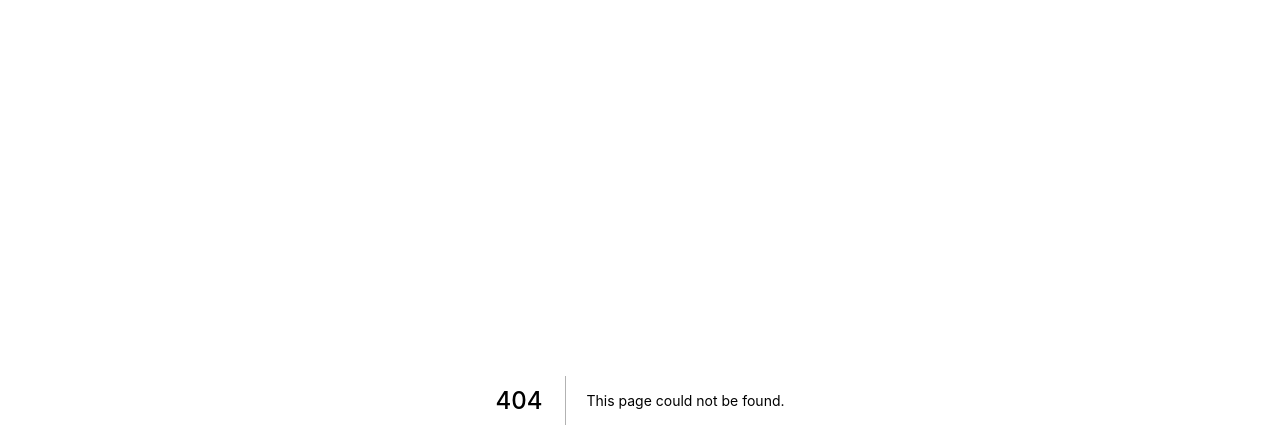
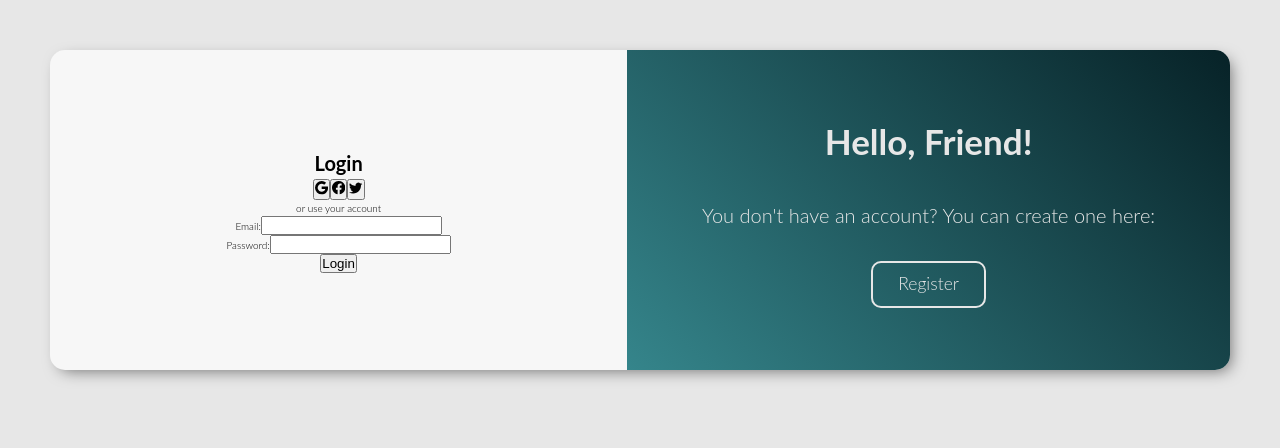
Before and after one commit to cristian-quintanilla/mytasks, a Next.js app: page /login in a window 1280 px wide. Before the commit this address had no page. Shown: the top 448 px of the page. Built offline with nearby package versions, Linux system fonts and the light colour scheme.

Commit message:
Login page styles

```diff
--- a/package.json
+++ b/package.json
@@ -11,7 +11,8 @@
     "next": "12.0.10",
     "node-sass": "^6.0.1",
     "react": "17.0.2",
-    "react-dom": "17.0.2"
+    "react-dom": "17.0.2",
+    "react-icons": "^4.3.1"
   },
   "devDependencies": {
     "@types/node": "17.0.15",
--- /dev/null
+++ b/pages/login.tsx
@@ -0,0 +1,71 @@
+/* eslint-disable react/no-unescaped-entities */
+import Head from 'next/head';
+import Link from 'next/link';
+
+import { BsGoogle, BsFacebook, BsTwitter } from 'react-icons/bs';
+
+const LoginPage = () => {
+	return (
+		<>
+			<Head>
+				<title>MyTasks - Login</title>
+				{/* <link rel='shortcut icon' href='/static/img/web_icon.ico' /> */}
+			</Head>
+
+			<div className='login'>
+				<form className='login__form'>
+					<h1>Login</h1>
+
+					<section className='login__social'>
+						<button className='login__social-button'>
+							<BsGoogle />
+						</button>
+
+						<button className='login__social-button'>
+							<BsFacebook />
+						</button>
+
+						<button className='login__social-button'>
+							<BsTwitter />
+						</button>
+					</section>
+
+					<p className='login__text'>or use your account</p>
+
+					<section className='login__form-group'>
+						<label htmlFor='email' className='login__form-group-label'>
+							Email:
+						</label>
+
+						<input type='email' className='login__form-group-input' id='email' />
+					</section>
+
+					<section className='login__form-group'>
+						<label htmlFor='password' className='login__form-group-label'>
+							Password:
+						</label>
+
+						<input type='password' className='login__form-group-input' id='password' />
+					</section>
+
+					<button className='login__form-submit'>
+						Login
+					</button>
+				</form>
+
+				<section className='login__register'>
+					<h1>Hello, Friend!</h1>
+					<p>
+						You don't have an account? You can create one here:
+					</p>
+
+					<Link href='/register'>
+						<a>Register</a>
+					</Link>
+				</section>
+			</div>
+		</>
+	);
+}
+
+export default LoginPage;
--- a/styles/base/_base.scss
+++ b/styles/base/_base.scss
@@ -17,7 +17,7 @@ html {
 }
 
 body {
-  color: lighten($color: $color-primary, $amount: 10%);
+  background-color: $color-grey-light-1;
 	font-family: $font-primary;
 	font-weight: 300;
 	line-height: 1.6;
--- a/styles/base/_settings.scss
+++ b/styles/base/_settings.scss
@@ -2,7 +2,12 @@
 $color-primary: #072227;
 $color-secondary: #35858B;
 $color-tertiary: #4FBDBA;
-$color-light: #AEFEFF;
+
+$color-grey-light-1: #E7E7E7;
+$color-grey-light-2: #AAAAAA;
+
+$color-grey-dark-1: #54483A;
+$color-grey-dark-2: #6D5D4B;
 
 //* Fonts
 $font-primary: 'Lato', sans-serif;
--- a/styles/components/auth.scss
+++ b/styles/components/auth.scss
@@ -1,7 +1,75 @@
 .login {
-  color: $color-primary;
+	display: flex;
+	justify-content: center;
+	align-items: center;
 
-  h1 {
-    font-size: 64px;
-  }
+	background-color: lighten($color: $color-grey-light-2, $amount: 30);
+	border-radius: 1.5rem;
+	box-shadow: 5px 5px 15px -4px rgba(0, 0, 0, 0.50);
+	margin: 5rem;
+	padding: 0rem;
+
+	@media only screen and (max-width: $bp-small) {
+		flex-direction: column;
+	}
+
+	&__form {
+		display: flex;
+		flex-direction: column;
+		align-items: center;
+		justify-content: center;
+
+		border-radius: 1.5rem 0 0 1.5rem;
+		height: 40vh;
+		width: 100%;
+
+		@media only screen and (max-width: $bp-small) {
+			border-radius: 1.5rem 1.5rem 0 0;
+		}
+	}
+
+	&__register {
+		display: flex;
+		flex-direction: column;
+		align-items: center;
+		justify-content: center;
+		gap: 3rem;
+
+		background-image: linear-gradient(45deg, $color-secondary, $color-primary);
+		border-radius: 0 1.5rem 1.5rem 0;
+		padding: 0 2.5rem;
+		text-align: center;
+		height: 40vh;
+		width: 100%;
+
+		@media only screen and (max-width: $bp-small) {
+			border-radius: 0 0 1.5rem 1.5rem;
+		}
+
+		h1 {
+			color: $color-grey-light-1;
+			font-size: 3.5rem;
+		}
+
+		p {
+			color: $color-grey-light-1;
+			font-size: 2rem;
+		}
+
+		a {
+			color: $color-grey-light-1;
+			font-size: 1.75rem;
+			padding: .75rem 2.5rem;
+			text-decoration: none;
+			transition: all .5s ease;
+
+			border: 2px solid $color-grey-light-1;
+			border-radius: 1rem;
+
+			&:hover {
+				color: $color-primary;
+    		background-color: $color-grey-light-1;
+			}
+		}
+	}
 }
```
Also changed, not shown: pages/index.tsx (deleted, +0 -9 lines), pages/register.tsx (added, +20 -0 lines), 1 other file (tests, documents, lock files or other folders).
